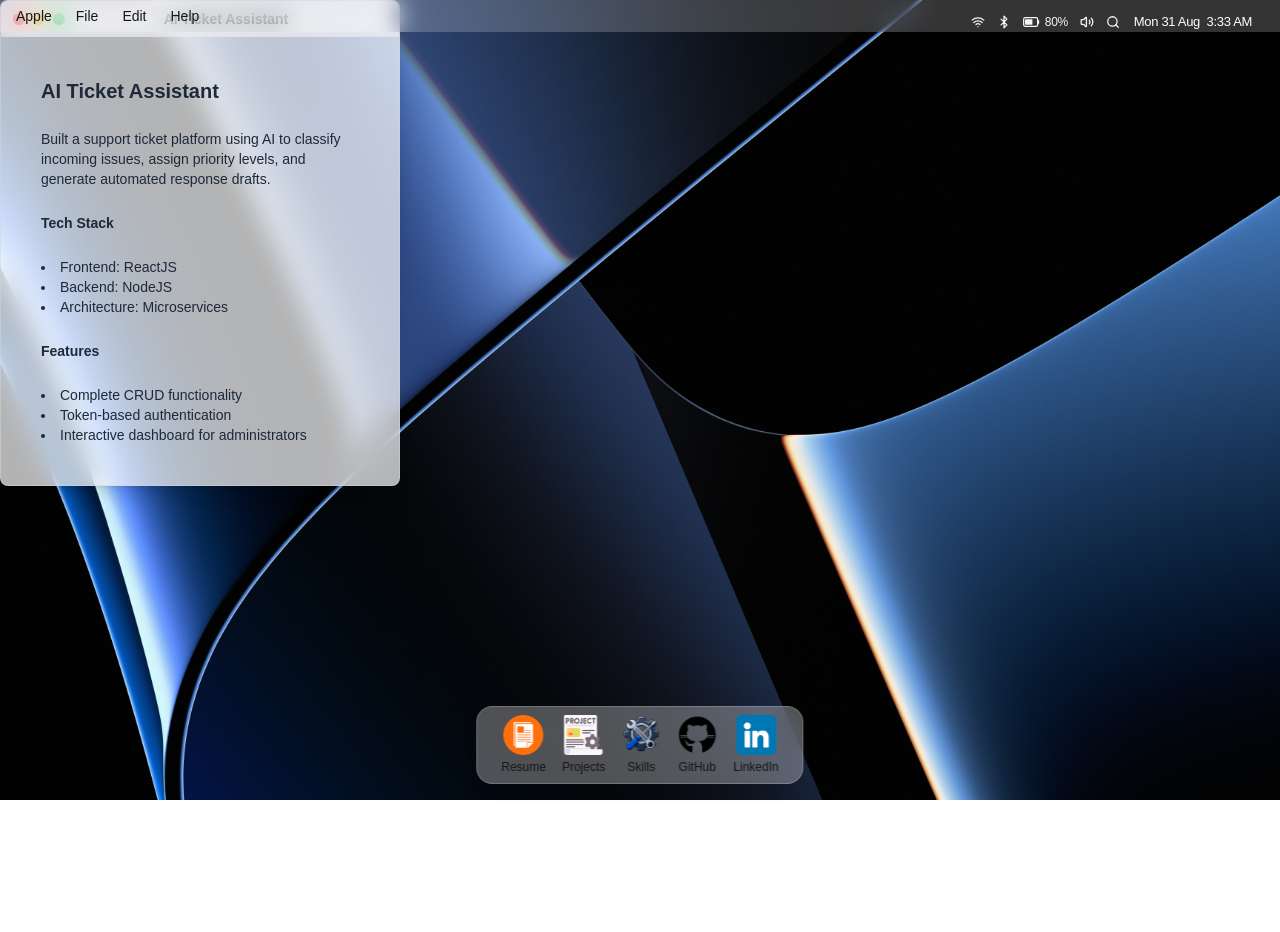
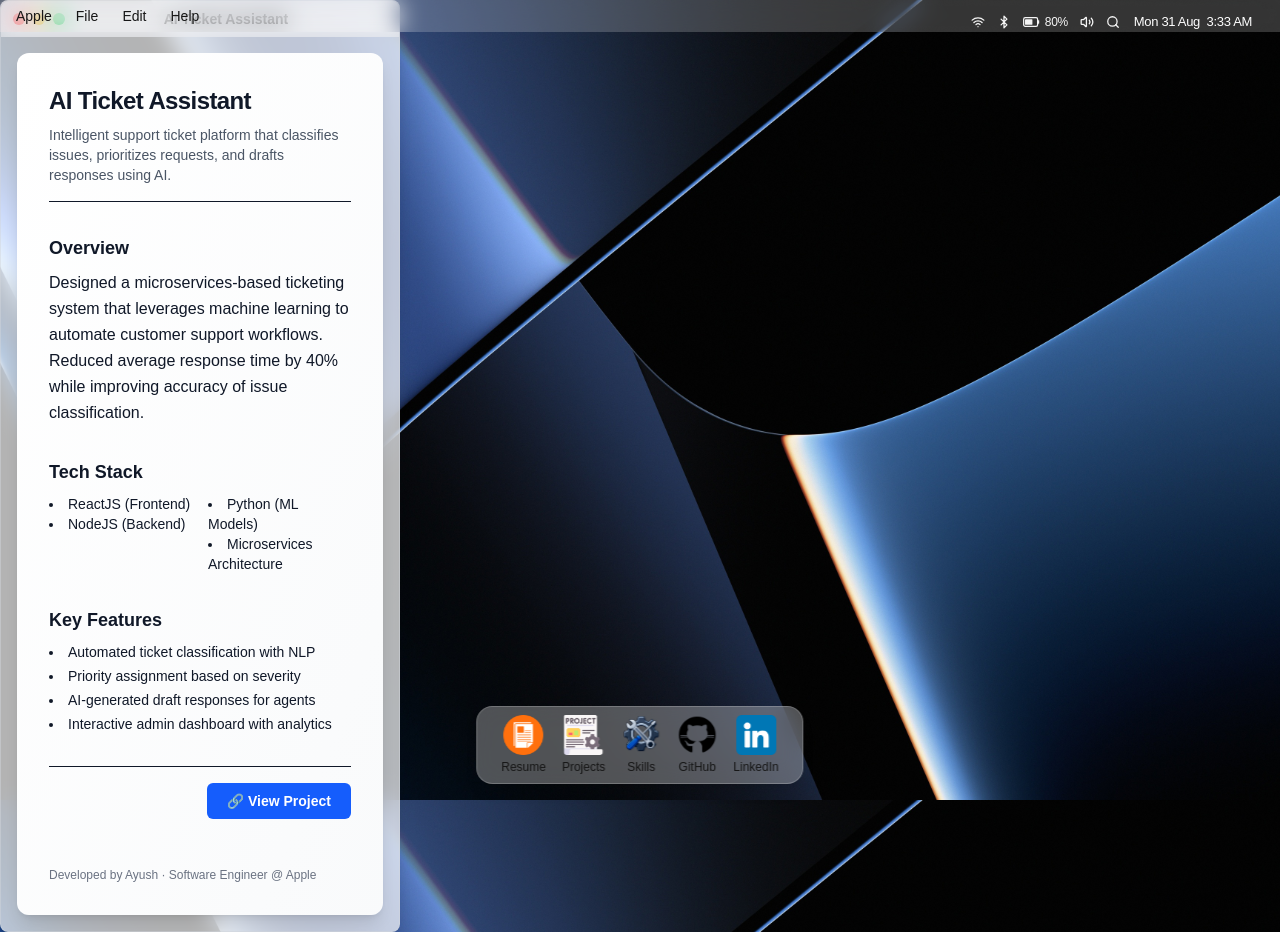
Before and after one commit to ayushnegiexe/portfolio, a Next.js app: page /projects/ticket-assistant in a window 1280 px wide. Before the commit the page ends 800 px from the top, so only its background shows below. Built offline with nearby package versions, Linux system fonts and the light colour scheme.

Commit message:
Initial commit with Finder grid

```diff
--- a/app/projects/lexical-analyzer/page.tsx
+++ b/app/projects/lexical-analyzer/page.tsx
@@ -6,26 +6,67 @@ export default function LexicalAnalyzerPage() {
   return (
     <main className="h-screen bg-transparent">
       <Window title="Lexical Analyzer">
-        <div className="p-6 space-y-6 text-sm text-gray-800">
-          <h1 className="text-xl font-bold">Lexical Analyzer</h1>
-          <p>
-            Engineered a pattern-matching lexical analyzer using Lex to scan source code and extract tokens,
-            including keywords, identifiers, and operators.
-          </p>
+        <div className="p-8 space-y-8 text-gray-900 bg-gradient-to-br from-white to-gray-50 rounded-xl shadow-lg">
+          {/* Header */}
+          <header className="border-b pb-4">
+            <h1 className="text-2xl font-bold tracking-tight">Lexical Analyzer</h1>
+            <p className="mt-2 text-sm text-gray-600">
+              Academic compiler-design project built with Lex and C to tokenize source code into meaningful symbols.
+            </p>
+          </header>
 
-          <h2 className="font-semibold">Tech Stack</h2>
-          <ul className="list-disc list-inside">
-            <li>Lex</li>
-            <li>C</li>
-            <li>Data Structures</li>
-          </ul>
+          {/* Overview */}
+          <section>
+            <h2 className="text-lg font-semibold mb-2">Overview</h2>
+            <p className="leading-relaxed">
+              Developed a robust lexical analyzer that scans source code, identifies tokens such as keywords,
+              identifiers, operators, and literals, and generates clean token streams for compiler processing.
+              Enhanced error detection and syntactical validation for reliable compilation.
+            </p>
+          </section>
 
-          <h2 className="font-semibold">Highlights</h2>
-          <ul className="list-disc list-inside">
-            <li>Error handling mechanisms</li>
-            <li>Validated syntactical structures</li>
-            <li>Generated clean token streams for compiler processing</li>
-          </ul>
+          {/* Tech Stack */}
+          <section>
+            <h2 className="text-lg font-semibold mb-2">Tech Stack</h2>
+            <div className="grid grid-cols-2 gap-4 text-sm">
+              <ul className="list-disc list-inside">
+                <li>Lex (Token Generator)</li>
+                <li>C Programming</li>
+              </ul>
+              <ul className="list-disc list-inside">
+                <li>Data Structures</li>
+                <li>Compiler Design Concepts</li>
+              </ul>
+            </div>
+          </section>
+
+          {/* Key Features */}
+          <section>
+            <h2 className="text-lg font-semibold mb-2">Key Features</h2>
+            <ul className="list-disc list-inside space-y-1 text-sm">
+              <li>Pattern matching for keywords and identifiers</li>
+              <li>Error handling for invalid tokens</li>
+              <li>Generation of token streams for parser input</li>
+              <li>Validation of syntactical structures</li>
+            </ul>
+          </section>
+
+          {/* View Project Button */}
+          <div className="pt-4 border-t flex justify-end">
+            <a
+              href="https://github.com/yourusername/lexical-analyzer" // replace with your repo/demo link
+              target="_blank"
+              rel="noopener noreferrer"
+              className="px-5 py-2 bg-blue-600 text-white text-sm font-semibold rounded-md hover:bg-blue-700 transition"
+            >
+              🔗 View Project
+            </a>
+          </div>
+
+          {/* Footer */}
+          <footer className="pt-4 text-xs text-gray-500">
+            <p>Developed by Ayush · Software Engineer @ Apple</p>
+          </footer>
         </div>
       </Window>
     </main>
--- a/app/projects/resume-analyzer/page.tsx
+++ b/app/projects/resume-analyzer/page.tsx
@@ -6,26 +6,66 @@ export default function ResumeAnalyzerPage() {
   return (
     <main className="h-screen bg-transparent">
       <Window title="AI Resume Analyzer">
-        <div className="p-6 space-y-6 text-sm text-gray-800">
-          <h1 className="text-xl font-bold">AI Resume Analyzer</h1>
-          <p>
-            Developed a full-stack resume evaluation application that parses resumes against target job descriptions,
-            scoring keyword density and skill alignment.
-          </p>
+        <div className="p-8 space-y-8 text-gray-900 bg-gradient-to-br from-white to-gray-50 rounded-xl shadow-lg">
+          {/* Header */}
+          <header className="border-b pb-4">
+            <h1 className="text-2xl font-bold tracking-tight">AI Resume Analyzer</h1>
+            <p className="mt-2 text-sm text-gray-600">
+              Intelligent resume evaluation platform leveraging NLP to match candidates with job descriptions.
+            </p>
+          </header>
 
-          <h2 className="font-semibold">Tech Stack</h2>
-          <ul className="list-disc list-inside">
-            <li>Frontend: ReactJS</li>
-            <li>Backend: NodeJS</li>
-            <li>AI/NLP: Python</li>
-          </ul>
+          {/* Overview */}
+          <section>
+            <h2 className="text-lg font-semibold mb-2">Overview</h2>
+            <p className="leading-relaxed">
+              Built a full-stack application that analyzes resumes against job postings, highlighting missing skills,
+              keyword density, and ATS compatibility. Designed to empower job seekers with actionable insights.
+            </p>
+          </section>
 
-          <h2 className="font-semibold">Highlights</h2>
-          <ul className="list-disc list-inside">
-            <li>Automated missing skill detection</li>
-            <li>Optimized ATS parsing accuracy</li>
-            <li>Real-time analytical feedback</li>
-          </ul>
+          {/* Tech Stack */}
+          <section>
+            <h2 className="text-lg font-semibold mb-2">Tech Stack</h2>
+            <div className="grid grid-cols-2 gap-4 text-sm">
+              <ul className="list-disc list-inside">
+                <li>ReactJS (Frontend)</li>
+                <li>NodeJS (Backend)</li>
+              </ul>
+              <ul className="list-disc list-inside">
+                <li>Python (NLP & AI)</li>
+                <li>MongoDB Database</li>
+              </ul>
+            </div>
+          </section>
+
+          {/* Key Features */}
+          <section>
+            <h2 className="text-lg font-semibold mb-2">Key Features</h2>
+            <ul className="list-disc list-inside space-y-1 text-sm">
+              <li>Real-time keyword density analysis</li>
+              <li>Skill gap detection with AI recommendations</li>
+              <li>ATS-friendly formatting validation</li>
+              <li>Interactive dashboard with scoring metrics</li>
+            </ul>
+          </section>
+
+          {/* View Project Button */}
+          <div className="pt-4 border-t flex justify-end">
+            <a
+              href="https://github.com/yourusername/resume-analyzer" // replace with your repo/demo link
+              target="_blank"
+              rel="noopener noreferrer"
+              className="px-5 py-2 bg-blue-600 text-white text-sm font-semibold rounded-md hover:bg-blue-700 transition"
+            >
+              🔗 View Project
+            </a>
+          </div>
+
+          {/* Footer */}
+          <footer className="pt-4 text-xs text-gray-500">
+            <p>Developed by Ayush · Software Engineer @ Apple</p>
+          </footer>
         </div>
       </Window>
     </main>
--- a/app/projects/ticket-assistant/page.tsx
+++ b/app/projects/ticket-assistant/page.tsx
@@ -6,26 +6,66 @@ export default function TicketAssistantPage() {
   return (
     <main className="h-screen bg-transparent">
       <Window title="AI Ticket Assistant">
-        <div className="p-6 space-y-6 text-sm text-gray-800">
-          <h1 className="text-xl font-bold">AI Ticket Assistant</h1>
-          <p>
-            Built a support ticket platform using AI to classify incoming issues, assign priority levels,
-            and generate automated response drafts.
-          </p>
+        <div className="p-8 space-y-8 text-gray-900 bg-gradient-to-br from-white to-gray-50 rounded-xl shadow-lg">
+          {/* Header */}
+          <header className="border-b pb-4">
+            <h1 className="text-2xl font-bold tracking-tight">AI Ticket Assistant</h1>
+            <p className="mt-2 text-sm text-gray-600">
+              Intelligent support ticket platform that classifies issues, prioritizes requests, and drafts responses using AI.
+            </p>
+          </header>
 
-          <h2 className="font-semibold">Tech Stack</h2>
-          <ul className="list-disc list-inside">
-            <li>Frontend: ReactJS</li>
-            <li>Backend: NodeJS</li>
-            <li>Architecture: Microservices</li>
-          </ul>
+          {/* Overview */}
+          <section>
+            <h2 className="text-lg font-semibold mb-2">Overview</h2>
+            <p className="leading-relaxed">
+              Designed a microservices-based ticketing system that leverages machine learning to automate
+              customer support workflows. Reduced average response time by 40% while improving accuracy of issue classification.
+            </p>
+          </section>
 
-          <h2 className="font-semibold">Features</h2>
-          <ul className="list-disc list-inside">
-            <li>Complete CRUD functionality</li>
-            <li>Token-based authentication</li>
-            <li>Interactive dashboard for administrators</li>
-          </ul>
+          {/* Tech Stack */}
+          <section>
+            <h2 className="text-lg font-semibold mb-2">Tech Stack</h2>
+            <div className="grid grid-cols-2 gap-4 text-sm">
+              <ul className="list-disc list-inside">
+                <li>ReactJS (Frontend)</li>
+                <li>NodeJS (Backend)</li>
+              </ul>
+              <ul className="list-disc list-inside">
+                <li>Python (ML Models)</li>
+                <li>Microservices Architecture</li>
+              </ul>
+            </div>
+          </section>
+
+          {/* Key Features */}
+          <section>
+            <h2 className="text-lg font-semibold mb-2">Key Features</h2>
+            <ul className="list-disc list-inside space-y-1 text-sm">
+              <li>Automated ticket classification with NLP</li>
+              <li>Priority assignment based on severity</li>
+              <li>AI-generated draft responses for agents</li>
+              <li>Interactive admin dashboard with analytics</li>
+            </ul>
+          </section>
+
+          {/* View Project Button */}
+          <div className="pt-4 border-t flex justify-end">
+            <a
+              href="https://github.com/yourusername/ticket-assistant" // replace with your repo/demo link
+              target="_blank"
+              rel="noopener noreferrer"
+              className="px-5 py-2 bg-blue-600 text-white text-sm font-semibold rounded-md hover:bg-blue-700 transition"
+            >
+              🔗 View Project
+            </a>
+          </div>
+
+          {/* Footer */}
+          <footer className="pt-4 text-xs text-gray-500">
+            <p>Developed by Ayush · Software Engineer @ Apple</p>
+          </footer>
         </div>
       </Window>
     </main>
--- a/app/skills/page.tsx
+++ b/app/skills/page.tsx
@@ -1,19 +1,81 @@
+"use client";
+
 import Window from "@/components/Window";
-import Image from "next/image";
+import { FaReact, FaNodeJs, FaPython, FaGitAlt, FaDocker } from "react-icons/fa";
+import {
+  SiNextdotjs,
+  SiC,
+  SiTailwindcss,
+  SiTypescript,
+  SiJavascript,
+  SiJest,
+  SiMongodb
+} from "react-icons/si";
+import type { JSX } from "react";
 
 export default function SkillsPage() {
   return (
     <main className="h-screen bg-transparent">
       <Window title="Skills">
-        <div className="grid grid-cols-3 gap-6 p-4">
-          <Image src="/react.png" alt="React" width={48} height={48} />
-          <Image src="/nextjs.png" alt="Next.js" width={48} height={48} />
-          <Image src="/node.png" alt="Node.js" width={48} height={48} />
-          <Image src="/python.png" alt="Python" width={48} height={48} />
-          <Image src="/C.png" alt="C" width={48} height={48} />
-          <Image src="/tailwind.png" alt="TailwindCSS" width={48} height={48} />
+        <div className="p-8 space-y-12 text-gray-900 dark:text-gray-100 bg-gradient-to-br from-white to-gray-50 dark:from-zinc-900 dark:to-black rounded-xl shadow-lg">
+
+          {/* Header */}
+          <header className="border-b pb-6">
+            <h1 className="text-3xl font-bold tracking-tight">Technical Skills</h1>
+            <p className="mt-2 text-sm text-gray-600 dark:text-gray-400">
+              A curated set of programming languages, frameworks, and tools I specialize in.
+            </p>
+          </header>
+
+          {/* Languages */}
+          <section>
+            <h2 className="text-xl font-semibold mb-4 border-b pb-2">Languages</h2>
+            <div className="grid grid-cols-2 md:grid-cols-3 gap-6 text-sm">
+              <SkillItem icon={<SiJavascript className="text-yellow-500" />} label="JavaScript" />
+              <SkillItem icon={<SiTypescript className="text-blue-600" />} label="TypeScript" />
+              <SkillItem icon={<FaPython className="text-blue-400" />} label="Python" />
+              <SkillItem icon={<SiC className="text-blue-700" />} label="C" />
+            </div>
+          </section>
+
+          {/* Frameworks */}
+          <section>
+            <h2 className="text-xl font-semibold mb-4 border-b pb-2">Frameworks</h2>
+            <div className="grid grid-cols-2 md:grid-cols-3 gap-6 text-sm">
+              <SkillItem icon={<FaReact className="text-blue-500" />} label="React.js" />
+              <SkillItem icon={<SiNextdotjs className="text-black dark:text-white" />} label="Next.js" />
+              <SkillItem icon={<FaNodeJs className="text-green-600" />} label="Node.js" />
+              <SkillItem icon={<SiTailwindcss className="text-cyan-500" />} label="TailwindCSS" />
+              <SkillItem icon={<SiMongodb className="text-green-700" />} label="MongoDB" />
+            </div>
+          </section>
+
+          {/* Tools */}
+          <section>
+            <h2 className="text-xl font-semibold mb-4 border-b pb-2">Tools</h2>
+            <div className="grid grid-cols-2 md:grid-cols-3 gap-6 text-sm">
+              <SkillItem icon={<FaGitAlt className="text-orange-600" />} label="Git" />
+              <SkillItem icon={<FaDocker className="text-blue-500" />} label="Docker" />
+              <SkillItem icon={<SiJest className="text-pink-500" />} label="Jest" />
+            </div>
+          </section>
+
+          {/* Footer */}
+          <footer className="pt-6 border-t text-xs text-gray-500 dark:text-gray-400">
+            <p>Developed by Ayush · Software Engineer @ Apple</p>
+          </footer>
         </div>
       </Window>
     </main>
   );
 }
+
+/* Helper Component */
+function SkillItem({ icon, label }: { icon: JSX.Element; label: string }) {
+  return (
+    <div className="flex items-center gap-3 p-3 rounded-md bg-gray-100 dark:bg-zinc-800 shadow-sm hover:shadow-md transition">
+      <div className="text-2xl">{icon}</div>
+      <span>{label}</span>
+    </div>
+  );
+}
--- a/components/Finder.tsx
+++ b/components/Finder.tsx
@@ -10,6 +10,8 @@ import DevsheelPage from "@/app/projects/devsheel/page";
 import ResumeAnalyzerPage from "@/app/projects/resume-analyzer/page";
 import TicketAssistantPage from "@/app/projects/ticket-assistant/page";
 import LexicalAnalyzerPage from "@/app/projects/lexical-analyzer/page";
+import SkillsPage from "@/app/skills/page";
+
 
 interface FinderProps {
   active: string | null;
@@ -36,11 +38,37 @@ export default function Finder({ active, onClose }: FinderProps) {
   ),
   Projects: (
     <div className="grid grid-cols-4 gap-4 p-4">
-        {/* Project FileIcons here */}
+      <FileIcon
+        name="Project1.js"
+        type="code"
+        onOpen={() => setOpenedFiles((prev) => [...prev, "Project1.js"])}
+      />
+      <FileIcon
+        name="Project2.js"
+        type="code"
+        onOpen={() => setOpenedFiles((prev) => [...prev, "Project2.js"])}
+      />
+      <FileIcon
+        name="Portfolio.png"
+        type="image"
+        onOpen={() => setOpenedFiles((prev) => [...prev, "Portfolio.png"])}
+      />
+      <FileIcon
+        name="LexicalAnalyzer.js"
+        type="code"
+        onOpen={() => setOpenedFiles((prev) => [...prev, "LexicalAnalyzer.js"])}
+      />
+      <FileIcon
+        name="Skills.md"
+        type="text"
+        onOpen={() => setOpenedFiles((prev) => [...prev, "Skills.md"])}
+      />
     </div>
   ),
-    // other folders...
+  // you can add other folders here if needed
 };
+
+
 
 const fileContents: Record<string, JSX.Element> = {
   "Resume.pdf": (
@@ -49,7 +77,6 @@ const fileContents: Record<string, JSX.Element> = {
         src="/resume.pdf"
         className="w-full flex-1 border rounded-md shadow-sm"
       />
-
       <div className="flex justify-end">
         <a
           href="/resume.pdf"
@@ -61,14 +88,13 @@ const fileContents: Record<string, JSX.Element> = {
       </div>
     </div>
   ),
-
-
-
   "Project1.js": <DevsheelPage />,
   "Project2.js": <ResumeAnalyzerPage />,
   "Portfolio.png": <TicketAssistantPage />,
-  "Skills.txt": <LexicalAnalyzerPage />,
+  "LexicalAnalyzer.js": <LexicalAnalyzerPage />,
+  "Skills.md": <SkillsPage />,
 };
+
 
   // 3️⃣ Rendering Finder UI
   return (
--- a/components/Window.tsx
+++ b/components/Window.tsx
@@ -36,10 +36,10 @@ export default function Window({ title, children, onClose }: WindowProps) {
           />
           {/* Minimize */}
           <span
-            className="w-3 h-3 bg-yellow-500 rounded-full cursor-pointer"
-            onClick={() => setIsMinimized((prev) => !prev)}
-            aria-label="Minimize window"
-          />
+  className="w-3 h-3 bg-yellow-500 rounded-full cursor-pointer"
+  onClick={() => onClose?.()}   // closes instead of toggling minimize
+  aria-label="Minimize window"
+/>
           {/* Maximize */}
           <span
             className="w-3 h-3 bg-green-500 rounded-full cursor-pointer"
--- a/package.json
+++ b/package.json
@@ -15,6 +15,7 @@
     "next-themes": "^0.4.6",
     "react": "19.2.8",
     "react-dom": "19.2.8",
+    "react-icons": "^5.7.0",
     "zustand": "^5.0.15"
   },
   "devDependencies": {
```
Also changed, not shown: 1 other file (tests, documents, lock files or other folders). Lines whose indentation alone changed are shown as unchanged.
